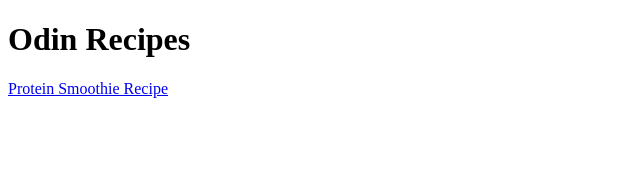
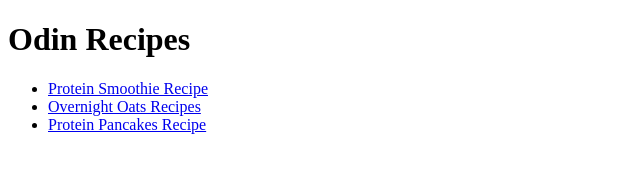
Before and after one commit to ThatSexyDuck/odin-recipes, a plain HTML site: page index.html in a window 1280 px wide. Shown: the whole page, without its empty margins (0-640 px from the left). Drawn offline with Linux system fonts and the light colour scheme.

Commit message:
Added 2 more recipes and linked them

```diff
--- a/index.html
+++ b/index.html
@@ -6,6 +6,10 @@
 </head>
 <body>
     <h1>Odin Recipes</h1>
-    <a href="recipes/proteinShake.html">Protein Smoothie Recipe</a>
+    <ul>
+        <li><a href="recipes/proteinShake.html">Protein Smoothie Recipe</a></li>
+        <li><a href="recipes/overnightOats.html">Overnight Oats Recipes</a></li>
+        <li><a href="recipes/proteinPancakes.html">Protein Pancakes Recipe</a></li>
+    </ul>
 </body>
 </html>
```
